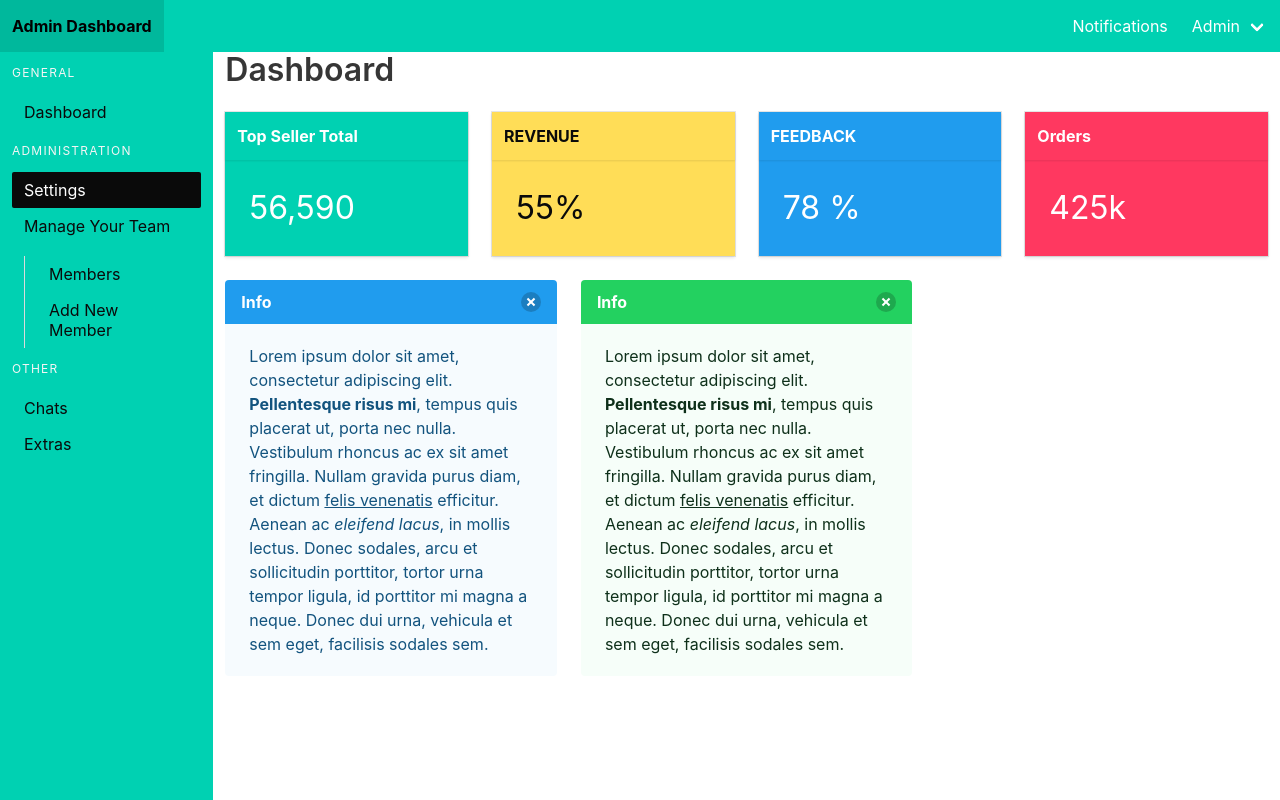
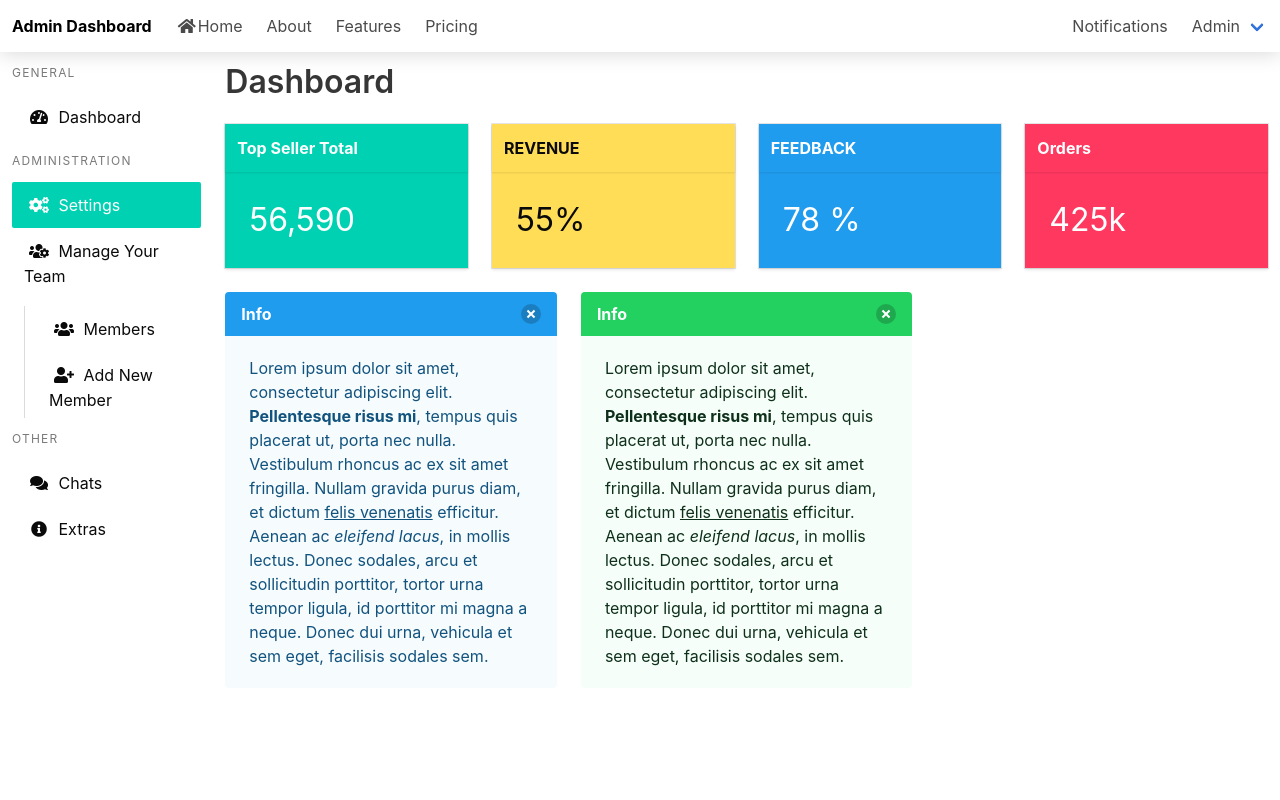
Before and after one commit to Chandu4221/bulma-dashboard, a plain HTML site: page index.html in a window 1280 px wide. Drawn offline with Linux system fonts and the light colour scheme.

Commit message:
made color adjustments

```diff
--- a/css/style.css
+++ b/css/style.css
@@ -1,10 +1,16 @@
-.px-1 {
+.px-1,
+.p-1 {
   padding-left: 0.75rem;
   padding-right: 0.75rem;
 }
-.py-1 {
+.py-1,
+.p-1 {
   padding-top: 0.75rem;
   padding-bottom: 0.75rem;
+}
+
+.box-shadow-y {
+  box-shadow: 0px 2px 20px rgba(0, 0, 0, 0.15);
 }
 .menu-container {
   position: fixed;
@@ -19,7 +25,14 @@
 .menu-container.active {
   transform: translateX(0%);
 }
-
+.icon {
+  height: 30px;
+  width: 30px;
+  vertical-align: baseline;
+  display: inline-flex;
+  justify-content: center;
+  align-items: center;
+}
 .toggler {
   margin-left: 0;
 }
--- a/index.html
+++ b/index.html
@@ -6,10 +6,16 @@
     <meta http-equiv="X-UA-Compatible" content="ie=edge" />
     <title>Bulma Admin Dashboard</title>
     <link rel="stylesheet" href="css/bulma.min.css" />
+    <link
+      rel="stylesheet"
+      href="https://cdnjs.cloudflare.com/ajax/libs/font-awesome/5.8.2/css/all.min.css"
+      integrity="sha256-BtbhCIbtfeVWGsqxk1vOHEYXS6qcvQvLMZqjtpWUEx8="
+      crossorigin="anonymous"
+    />
     <link rel="stylesheet" href="css/style.css" />
   </head>
   <body>
-    <nav class="navbar is-primary is-fixed-top">
+    <nav class="navbar is-fixed-top box-shadow-y">
       <div class="navbar-brand">
         <a
           role="button"
@@ -36,7 +42,19 @@
           <span aria-hidden="true"></span>
         </a>
       </div>
-      <div class="navbar-menu has-background-primary">
+      <div class="navbar-menu has-background-white">
+        <div class="navbar-start">
+          <a href="#" class="navbar-item">
+            <i class="fas fa-home icon"></i> Home
+          </a>
+          <a href="#" class="navbar-item">
+            About
+          </a>
+          <a href="#" class="navbar-item">
+            Features
+          </a>
+          <a href="#" class="navbar-item">Pricing</a>
+        </div>
         <div class="navbar-end">
           <a href="#" class="navbar-item">
             Notifications
@@ -61,41 +79,68 @@
     <div class="columns is-variable is-0">
       <div class="">
         <!-- sidebar -->
-        <div class="menu-container px-1 has-background-primary">
+        <div class="menu-container px-1 has-background-white">
           <div class="menu-wrapper py-1">
             <aside class="menu">
-              <p class="menu-label has-text-light">General</p>
-              <ul class="menu-list">
-                <li><a href="#" class="has-text-black">Dashboard</a></li>
-              </ul>
-              <p class="menu-label has-text-light">Administration</p>
+              <p class="menu-label has-text-lighter">General</p>
               <ul class="menu-list">
                 <li>
-                  <a href="#" class="is-active has-background-black"
-                    >Settings</a
+                  <a href="#" class="has-text-black">
+                    <i class="fas fa-tachometer-alt icon"></i>
+                    Dashboard</a
+                  >
+                </li>
+              </ul>
+              <p class="menu-label has-text-lighter">Administration</p>
+              <ul class="menu-list">
+                <li>
+                  <a href="#" class="is-active has-background-primary">
+                    <i class="fas fa-cogs icon"></i>
+                    Settings</a
                   >
                 </li>
                 <li>
-                  <a href="#" class="has-text-black">Manage Your Team</a>
+                  <a href="#" class="has-text-black">
+                    <i class="fas fa-users-cog icon"></i>
+                    Manage Your Team</a
+                  >
                   <ul>
-                    <li><a href="#" class="has-text-black">Members</a></li>
                     <li>
-                      <a href="#" class="has-text-black">Add New Member</a>
+                      <a href="#" class="has-text-black">
+                        <i class="fas fa-users icon"></i>
+                        Members</a
+                      >
+                    </li>
+                    <li>
+                      <a href="#" class="has-text-black">
+                        <i class="fas fa-user-plus icon"></i>
+                        Add New Member</a
+                      >
                     </li>
                   </ul>
                 </li>
               </ul>
-              <p class="menu-label has-text-light">Other</p>
+              <p class="menu-label has-text-lighter">Other</p>
               <ul class="menu-list">
-                <li><a href="#" class="has-text-black">Chats</a></li>
-                <li><a href="#" class="has-text-black">Extras</a></li>
+                <li>
+                  <a href="#" class="has-text-black">
+                    <i class="fas fa-comments icon"></i>
+                    Chats</a
+                  >
+                </li>
+                <li>
+                  <a href="#" class="has-text-black">
+                    <i class="fas fa-info-circle icon"></i>
+                    Extras</a
+                  >
+                </li>
               </ul>
             </aside>
           </div>
         </div>
       </div>
       <div class="column is-10-desktop is-offset-2-desktop is-12-mobile ">
-        <div class="px-1">
+        <div class="p-1">
           <div class="columns is-variable is-desktop">
             <div class="column">
               <h1 class="title">
--- a/js/script.js
+++ b/js/script.js
@@ -17,6 +17,5 @@ $(document).ready(function() {
   setMenuHeight();
   $(window).on("resize", function() {
     setMenuHeight();
-    console.log("adjusted");
   });
 });
```
